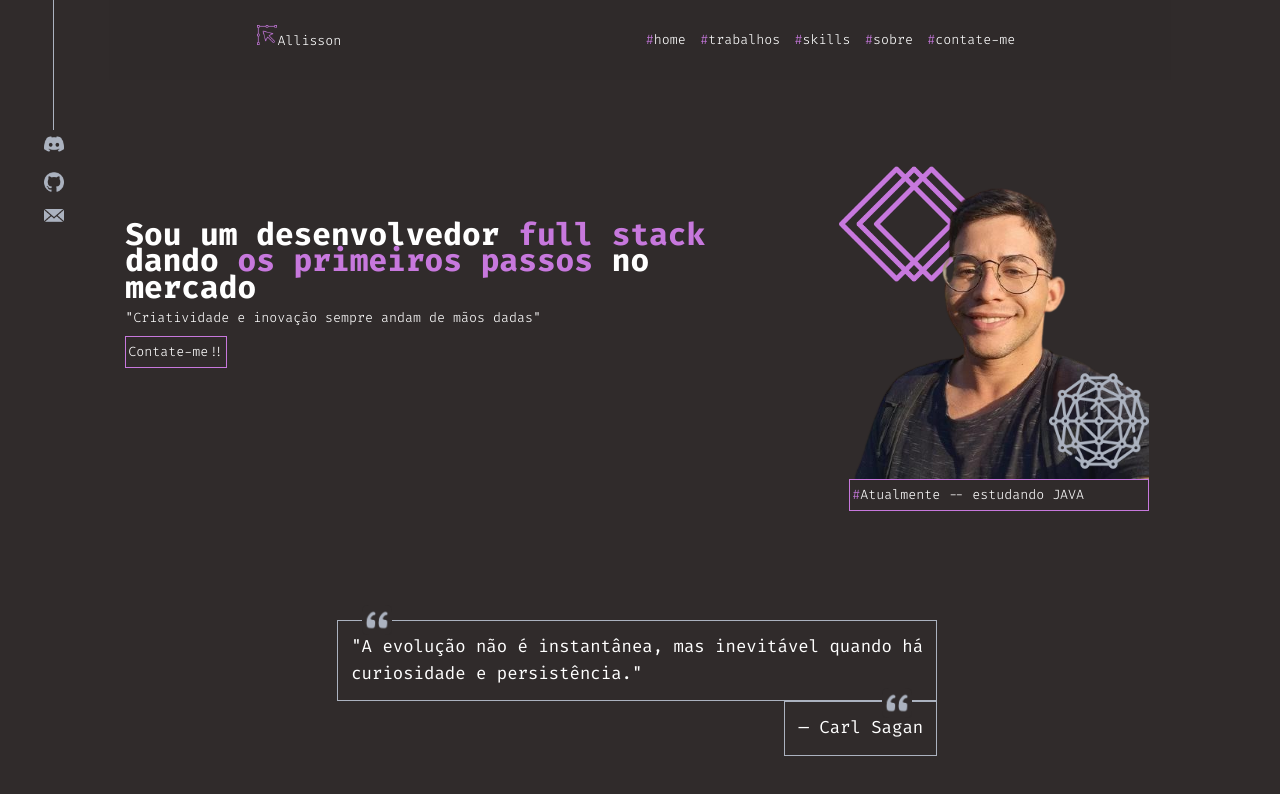
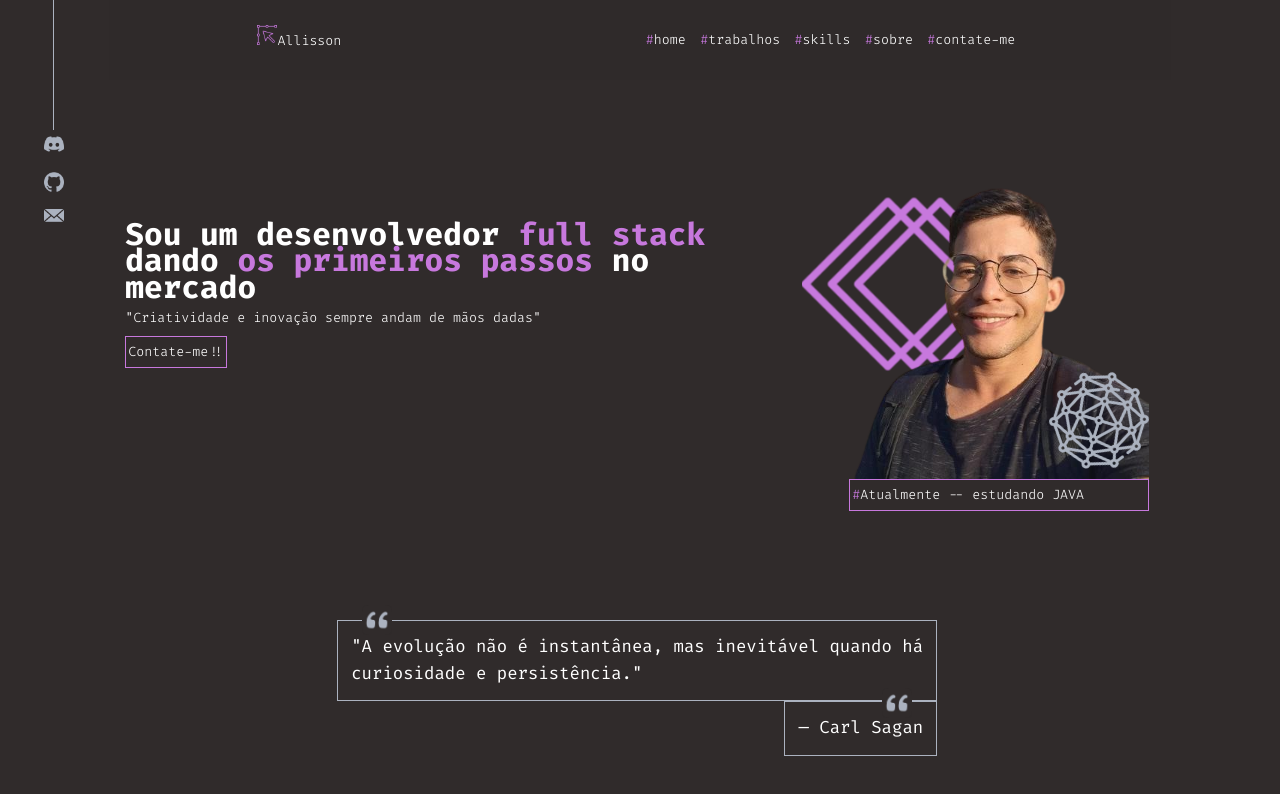
Before and after one commit to allissonsousa/Dev-Resume-Portifolio, a React (Vite) app: page / in a window 1280 px wide. Shown: the top 794 px of the page. Built offline with nearby package versions, Linux system fonts and the light colour scheme; a web font is replaced by a local one.

Commit message:
Add project link and update Discord URL on home page
Added a 'Ver projeto' link to each project in the Exibeprojeto component and updated the Discord profile URL. Enhanced home page styles with new animations for profile photo and point photo elements.

```diff
--- a/src/pages/home/index.jsx
+++ b/src/pages/home/index.jsx
@@ -2,7 +2,6 @@ import { useState } from "react";
 import "./style.css";
 import { useRef } from "react";
 import { useEffect } from "react";
-
 import aboutperfil from "/src/assets/aboutperfil.png";
 import analisedados from "/src/assets/analisedados.png";
 import dadosfinanceiros from "/src/assets/dados-financeiros.jpeg";
@@ -61,6 +60,7 @@ function Exibeprojeto() {
           <tag>{projeto.tags}</tag>
           <h2>{projeto.nome}</h2>
           <p>{projeto.content}</p>
+          <a href="">Ver projeto</a>
         </div>
       ))}
     </div>
@@ -281,7 +281,7 @@ function Home() {
                 <img src={mail} alt="mail" />
               </a>
               <a
-                href="https://discordapp.com/users/633418580851163147"
+                href="https://discordapp.com/users/692403383868588066"
                 target="_blank"
               >
                 <img src={discordia} alt="discord" />
--- a/src/pages/home/style.css
+++ b/src/pages/home/style.css
@@ -173,6 +173,14 @@ header {
     transform: translateY(120px);
     width: 150px;
     margin-left: 90px;
+    animation: pulsa 3s ease-in-out forwards;
+}
+@keyframes pulsa {
+    from {
+        scale: 1;
+    } to {
+    scale: 1.5
+}
 }
 
 #foto {
@@ -184,11 +192,19 @@ header {
 
 #pontofoto {
     align-self: self-end;
-    transform: translateY(-140px);
     z-index: 1;
     width: 100px;
+    animation: rotate 16s infinite ;
 }
 
+@keyframes rotate {
+    from{
+        transform: translateY(-140px) rotate(180deg) ;
+    }
+    to{
+        transform: translateY(-141px) rotate(360deg) ;
+    }
+}
 .slogan {
     display: flex;
     flex-direction: column;
```
